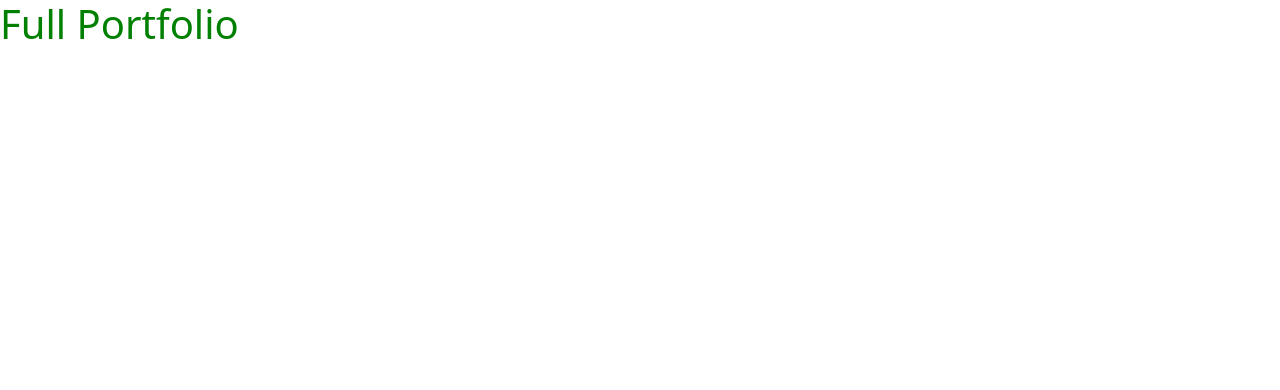
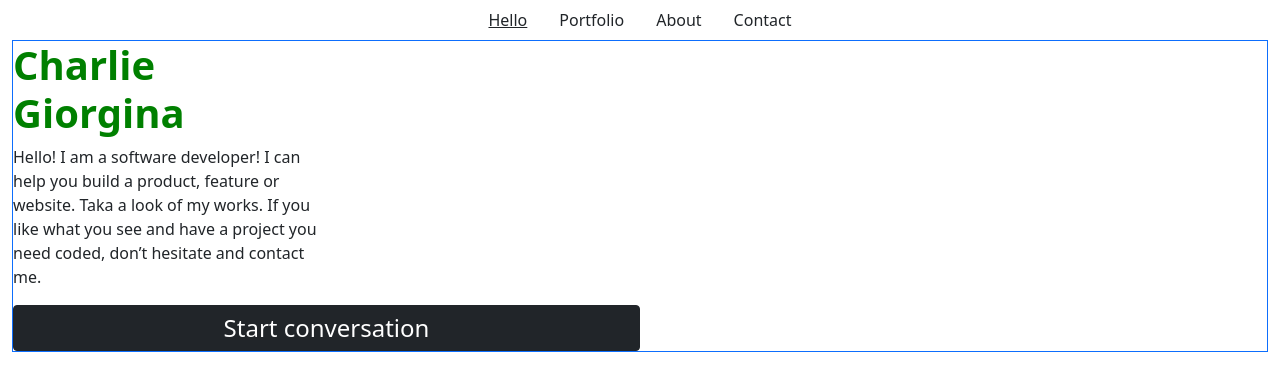
Before and after one commit to ridabensalem/Full-Portfolio, a website: page index.html in a window 1280 px wide. Drawn offline with nearby package versions, Linux system fonts and the light colour scheme.

Commit message:
created the navigation menu

```diff
--- a/index.html
+++ b/index.html
@@ -5,6 +5,8 @@
   <title>Full Portfolio</title>
   <!-- Required meta tags -->
   <meta charset="utf-8">
+  <link rel="preconnect" href="https://fonts.googleapis.com"><link rel="preconnect" href="https://fonts.gstatic.com" crossorigin>
+  <link href="https://fonts.googleapis.com/css2?family=Playfair+Display&family=Poppins:display=swap" rel="stylesheet">
   <meta name="viewport" content="width=device-width, initial-scale=1, shrink-to-fit=no">
   <link rel="stylesheet" href="style.css">
 
@@ -16,10 +18,36 @@
 
 <body>
   <header>
-    <h1>Full Portfolio</h1>
+   <ul class="nav justify-content-center  ">
+       <li class="nav-item">
+         <u> <a class="nav-link active link-dark actives" href="#" aria-current="page">Hello</a></u>
+       </li>
+       <li class="nav-item">
+           <a class="nav-link link-dark" href="#">Portfolio</a>
+       </li>
+       <li class="nav-item">
+           <a class="nav-link link-dark" href="#">About</a>
+       </li>
+       <div class="nav-item">
+        <li>
+            <a href="#" class="nav-link link-dark">Contact</a>
+        </li>
+       </div>
+   </ul>
   </header>
   <main>
+    <div class="container-fluid">
+        <div class="d-flex flex-row justify-content-center ml-3 align-items-center g-2 border w-5 border-primary">
+            <div class="col flex-column  header-container text-drak d-flex justify-content-center">
+              <h1 class="fw-bolder ">Charlie <br> Giorgina</h1>
+              <p class="header-paragraph  w-50">Hello! I am a software developer! I can help you build a product, feature or website. Taka a look of my works.
+                If you like what you see and have a project you need coded, don’t hesitate and contact me.</p>
+                <button type="submit" class="btn btn-dark btn-sm submit-button fs-4">Start conversation</button>
+            </div>
+            <div class="col left-section"></div>
 
+        </div>
+    </div>
   </main>
   <footer>
 
```
